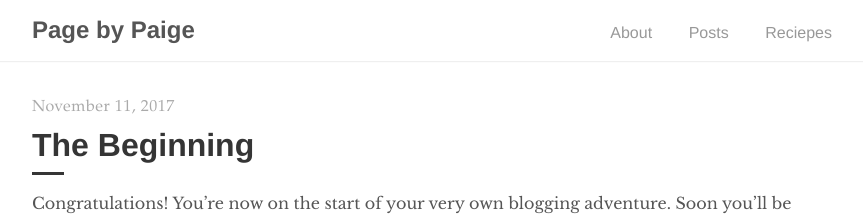
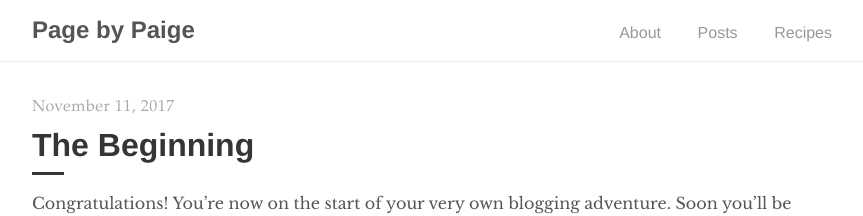
Before and after one commit to APHarrington/apharrington.github.io, a Jekyll site: the page built from index.html, in a window 1280 px wide. Shown: the top 216 px of the page, without its empty margins (208-1071 px from the left). Built offline with Jekyll 4.4.1, drawn with Linux system fonts in a browser that asks for light colours; the list of posts is cut into pages by our own code.

Commit message:
Update default.html

```diff
--- a/_layouts/default.html
+++ b/_layouts/default.html
@@ -12,7 +12,7 @@
         <ul>
           <li><a href="{{ '/about' | prepend: site.baseurl }}">About</a></li>
           <li><a href="{{ site.baseurl }}/">Posts</a></li>
-          <li><a href="{{ site.baseurl }}/">Reciepes</a></li>
+          <li><a href="{{ site.baseurl }}/">Recipes</a></li>
         </ul>
     </div>
   </nav>
```
